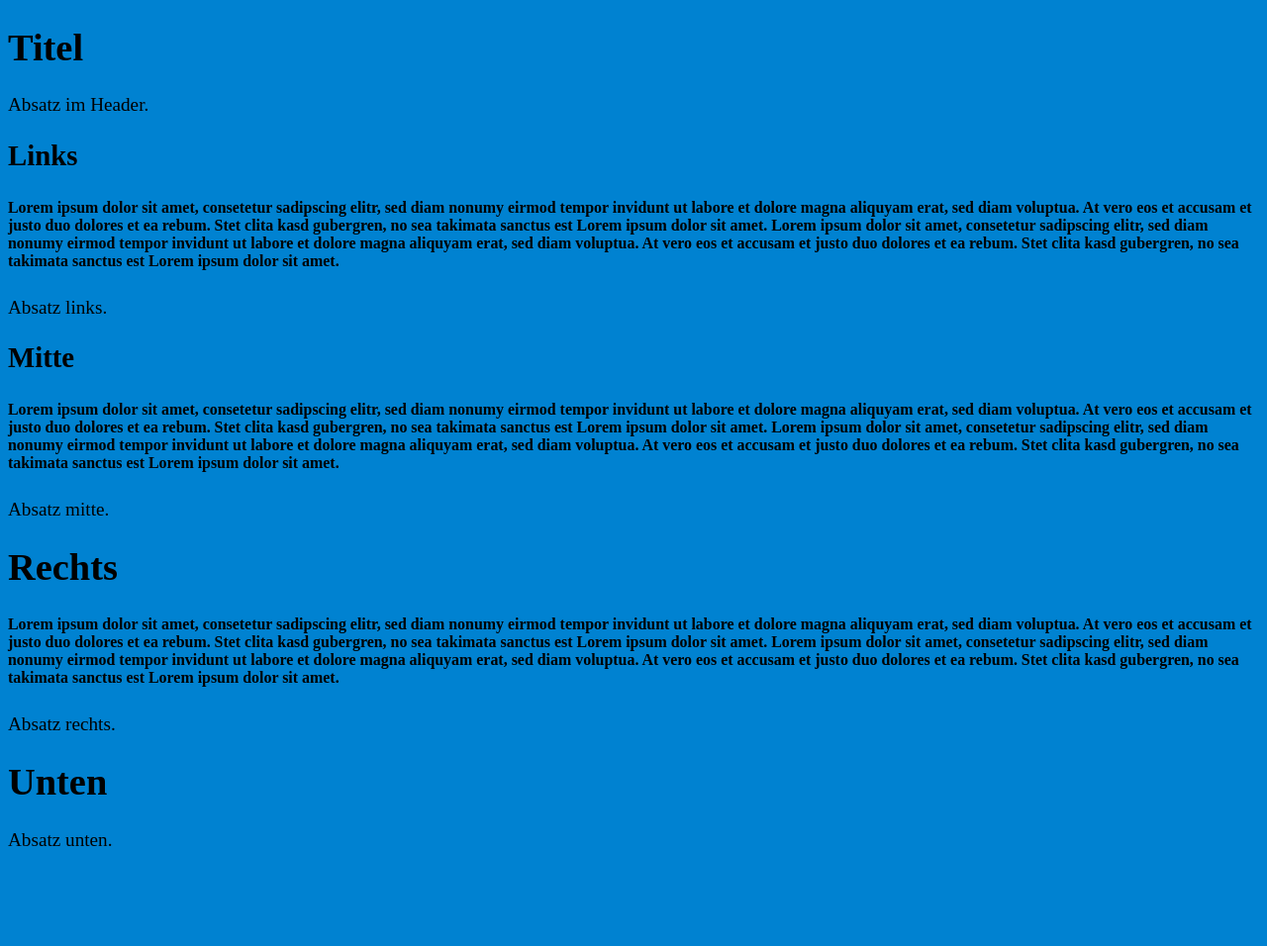
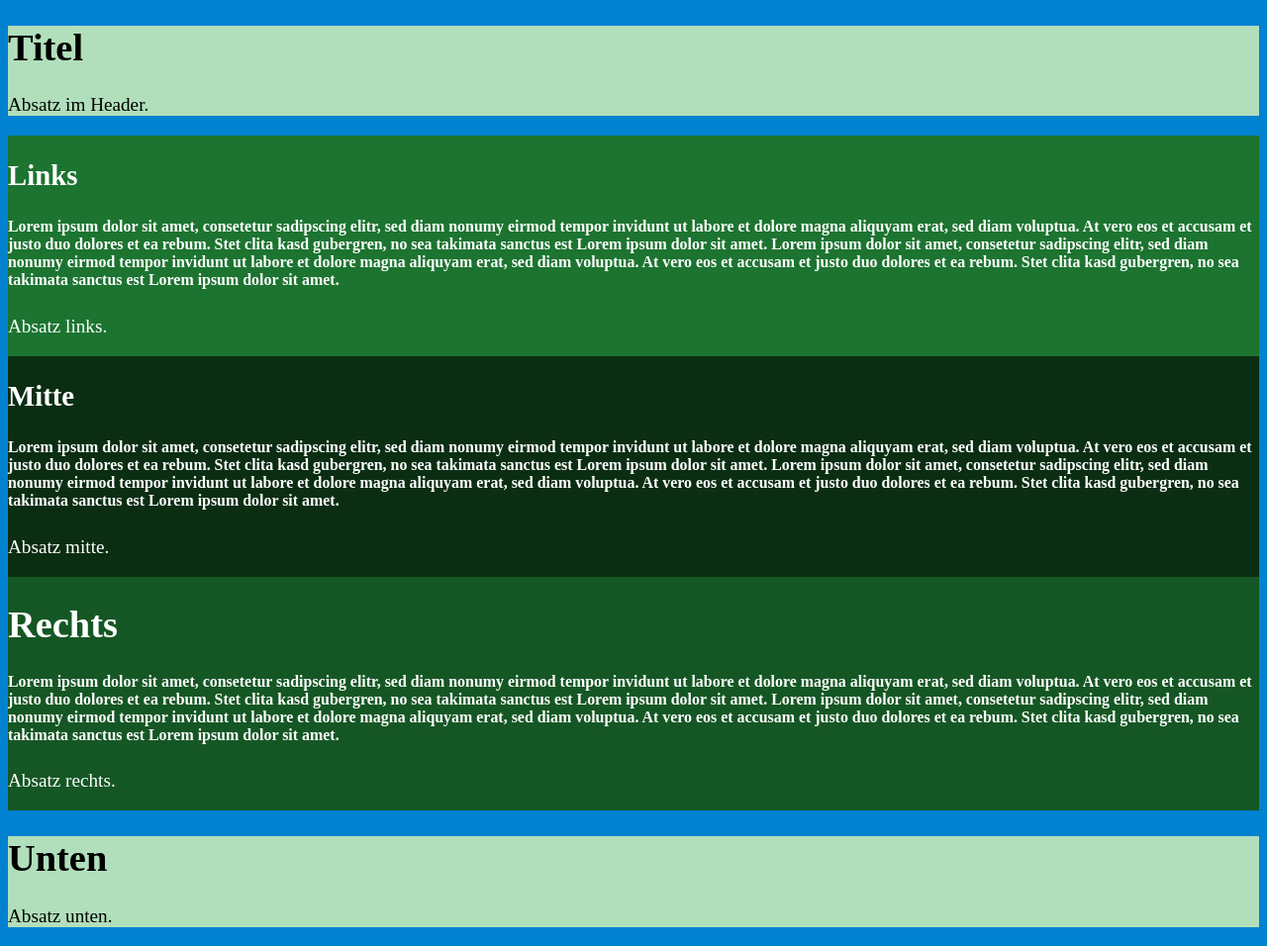
Before and after one commit to MariaRadde/webtech19, a PHP site: page /Aufgabe4/aufgabe4.html in a window 1280 px wide. Shown: the whole page at 99% size. Before the commit the page ends 855 px from the top, so only its background shows below. Run offline with PHP 8.4, Linux system fonts and the light colour scheme.

Commit message:
Update styles4.css

```diff
--- a/styles/styles4.css
+++ b/styles/styles4.css
@@ -3,9 +3,41 @@ body {
     font-size:1rem;
 }
 
-@media screen and (min-width: 480px) {
+
+
+
+#links {background-color: #007bff; color: white}
+#mitte {background-color: #0056b3;color: white}
+#rechts {background-color: black; color: white}
+#unten {background-color: #5a6268 }
+#oben {background-color: #0056b3; color: white}
+
+.flex-item1 {flex:1;}
+.flex-item2{flex:4;}
+.flex-item3{flex:2;}
+
+@media screen and (min-width: 960px) {
     body {
         background-color: #0082D1;	/* HTW-blau */
         font-size:1.2rem;
     }
+
+
+.flex-container{
+                    display: flex;
+                    flex: 1;
+                    flex-direction: column;
+
+
+                  }
+
+
+
+    #oben {background-color:#b1dfbb; color: black}
+    #links {background-color: #1c7430; color: white}
+    #mitte {background-color: #0b2e13;color: white}
+    #rechts {background-color: #155724;color: white}
+    #unten {background-color:#b1dfbb }
+
+
 }
```
